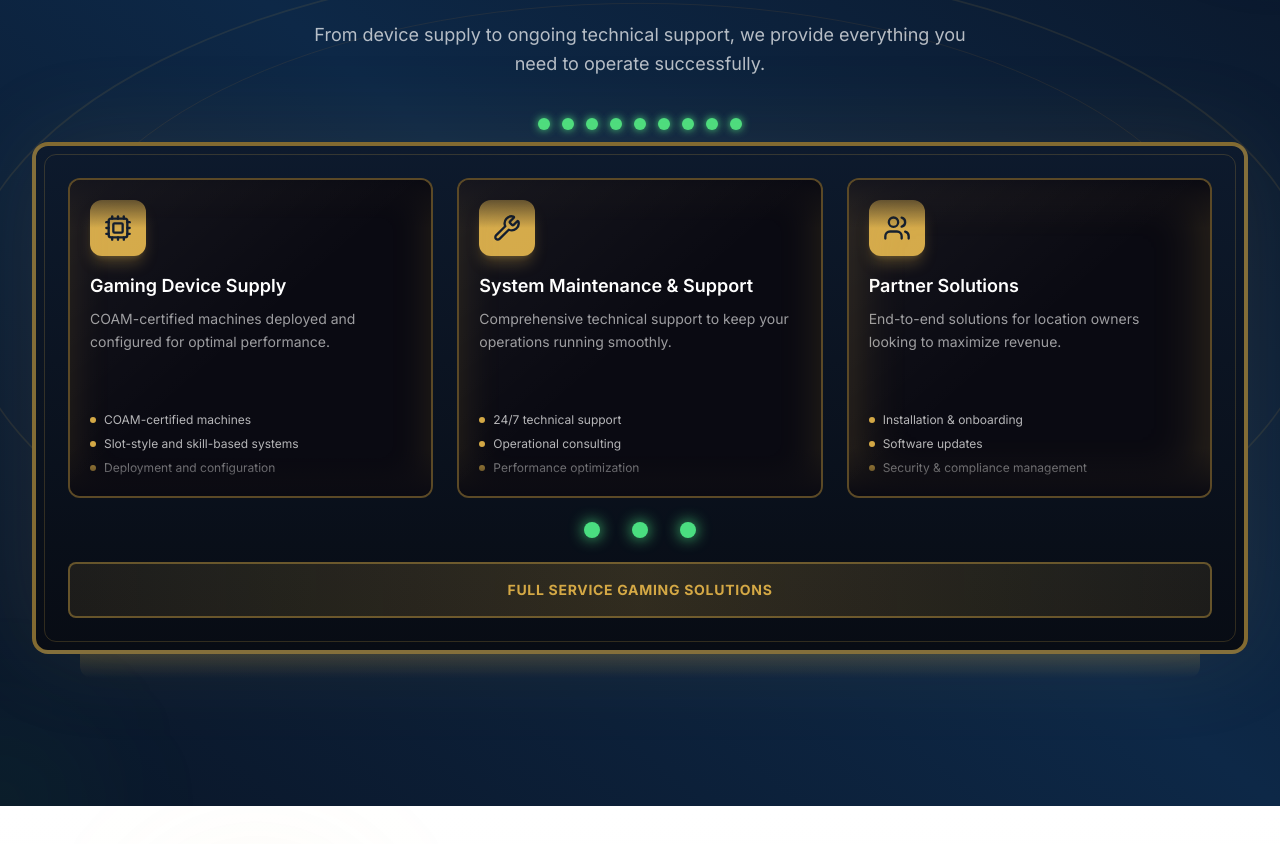
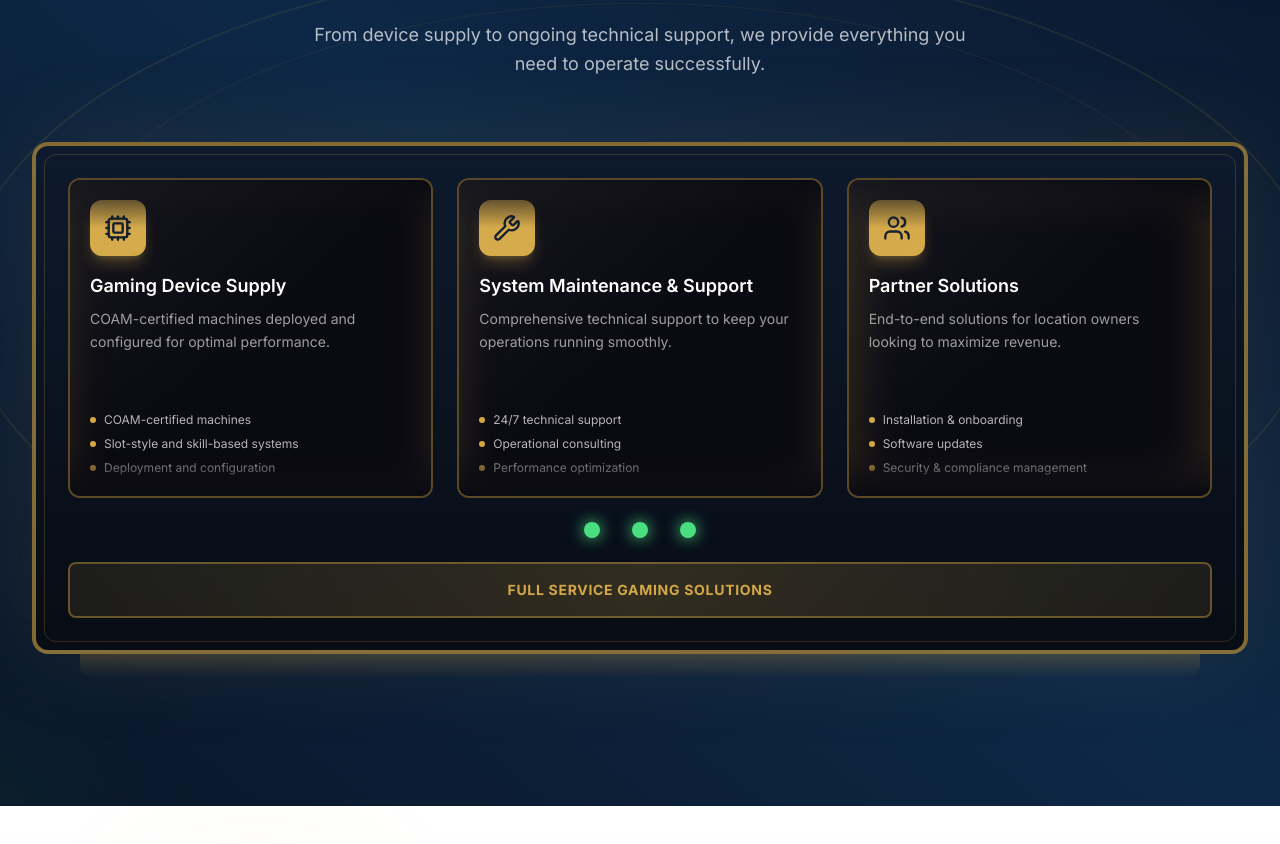
Before and after one commit to 19alswprla/v0-world-game-2010, a Next.js app: page / in a window 1280 px wide. Shown: the part 1822-2666 px from the top of the page. Built offline with nearby package versions, Linux system fonts and the light colour scheme; a web font is replaced by a local one.

Commit message:
feat: clean up slot machine animation by removing top lights\n\nEnhance visual appeal with streamlined design focusing on main reels.

```diff
--- a/components/services.tsx
+++ b/components/services.tsx
@@ -247,22 +247,6 @@ export function Services() {
 
         {/* Slot Machine Frame */}
         <div className="mt-16 relative">
-          {/* Top lights */}
-          <div className="absolute -top-6 left-1/2 -translate-x-1/2 flex items-center gap-3">
-            {[0, 1, 2, 3, 4, 5, 6, 7, 8].map((i) => (
-              <div
-                key={i}
-                className="w-3 h-3 rounded-full shadow-lg"
-                style={{
-                  backgroundColor: isSpinning ? (i % 2 === 0 ? '#d4a845' : '#ef4444') : (stoppedReels.every(s => s) ? '#4ade80' : '#d4a845'),
-                  animation: isSpinning ? 'blink 0.3s ease-in-out infinite' : 'none',
-                  animationDelay: `${i * 0.1}s`,
-                  boxShadow: `0 0 8px ${isSpinning ? (i % 2 === 0 ? '#d4a845' : '#ef4444') : (stoppedReels.every(s => s) ? '#4ade80' : '#d4a845')}`
-                }}
-              />
-            ))}
-          </div>
-
           {/* Main slot display */}
           <div className="relative rounded-2xl border-4 border-[#d4a845]/60 bg-gradient-to-b from-[#0d1a2d] to-[#080c14] p-6 lg:p-8 shadow-[0_0_100px_rgba(212,168,69,0.1)]">
             {/* Inner frame glow */}
```
